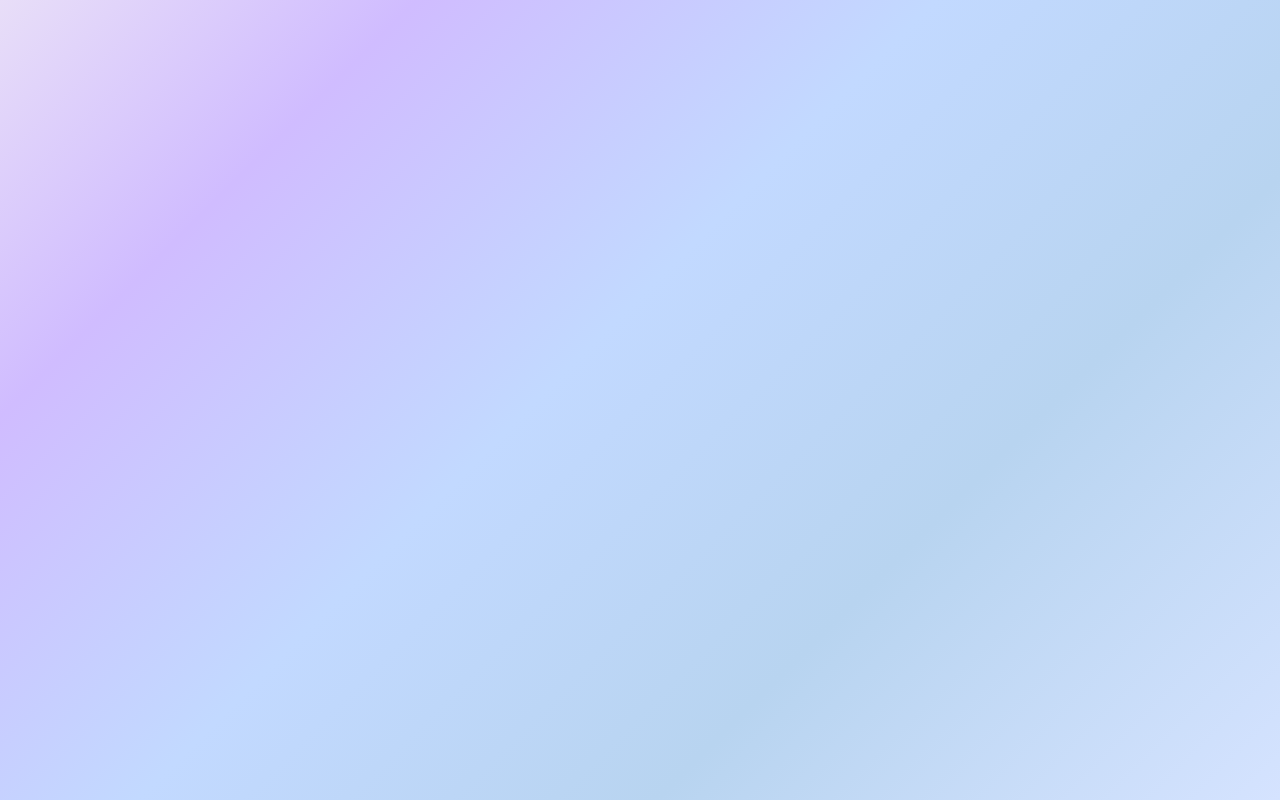
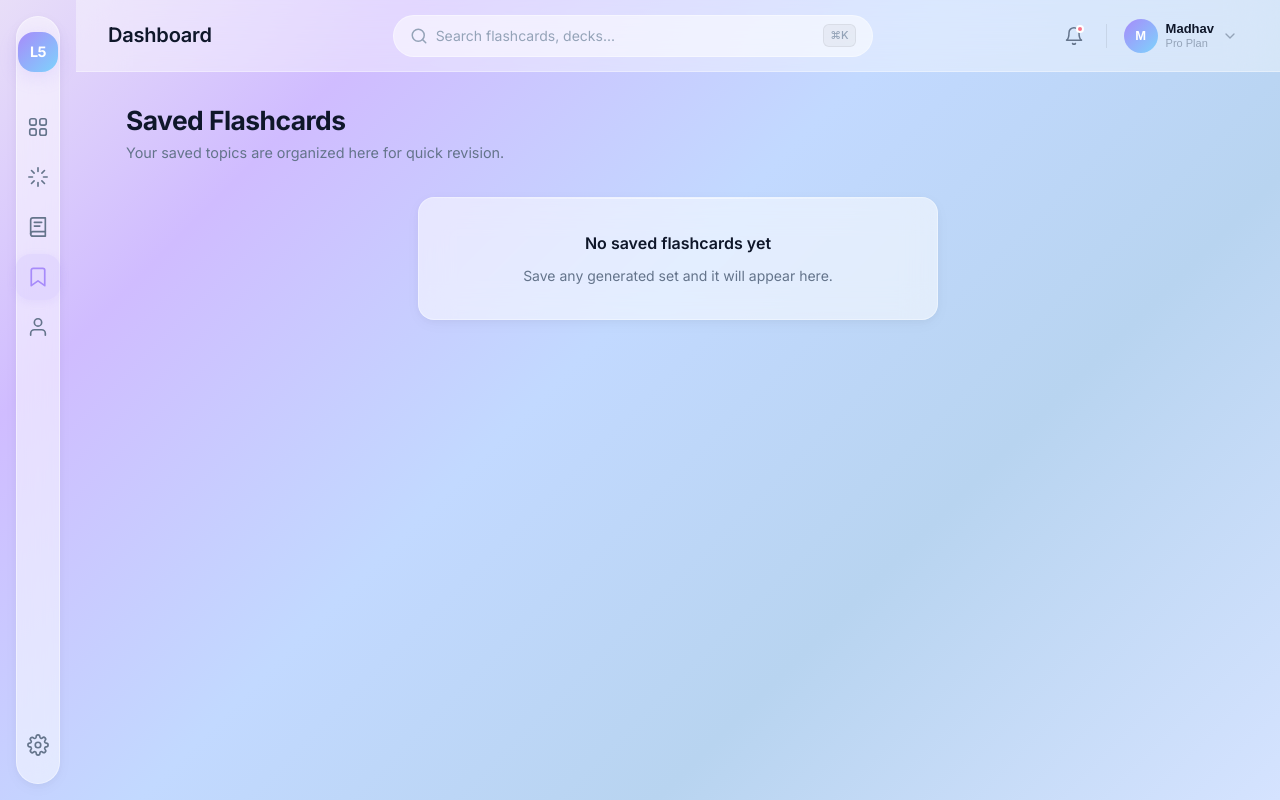
Before and after one commit to manav-gill/learnin5-ai-flashcards, a React (Vite) app in the folder frontend/: page /saved in a window 1280 px wide. Before the commit this address had no page. Built offline with nearby package versions, Linux system fonts and the light colour scheme.

Commit message:
feat: implement saved flashcards feature with local storage management and UI components

```diff
--- a/frontend/src/App.jsx
+++ b/frontend/src/App.jsx
@@ -5,16 +5,32 @@ import Sidebar from './components/Sidebar';
 import Navbar from './components/Navbar';
 import Dashboard from './pages/Dashboard';
 import LandingPage from './pages/LandingPage';
+import SavedFlashcards from './pages/SavedFlashcards';
+
+const NAV_ROUTES = {
+  dashboard: '/dashboard',
+  saved: '/saved',
+};
 
 // Main Application Layout (Sidebar + Content)
-function AppLayout() {
+function AppLayout({ activeItem = 'dashboard', children }) {
+  const navigate = useNavigate();
+
+  const handleSidebarNavigate = (itemId) => {
+    const route = NAV_ROUTES[itemId];
+
+    if (route) {
+      navigate(route);
+    }
+  };
+
   return (
     <div className="app-layout">
-      <Sidebar />
+      <Sidebar activeItem={activeItem} onNavigate={handleSidebarNavigate} />
       <div className="app-body">
         <Navbar />
         <main className="app-main">
-          <Dashboard />
+          {children}
         </main>
       </div>
     </div>
@@ -27,7 +43,22 @@ export default function App() {
   return (
     <Routes>
       <Route path="/" element={<LandingPage onGetStarted={() => navigate('/dashboard')} />} />
-      <Route path="/dashboard" element={<AppLayout />} />
+      <Route
+        path="/dashboard"
+        element={(
+          <AppLayout activeItem="dashboard">
+            <Dashboard />
+          </AppLayout>
+        )}
+      />
+      <Route
+        path="/saved"
+        element={(
+          <AppLayout activeItem="saved">
+            <SavedFlashcards />
+          </AppLayout>
+        )}
+      />
     </Routes>
   );
 }
--- a/frontend/src/components/Sidebar.jsx
+++ b/frontend/src/components/Sidebar.jsx
@@ -1,4 +1,3 @@
-import { useState } from 'react';
 import './Sidebar.css';
 
 const NAV_ITEMS = [
@@ -56,10 +55,7 @@ const NAV_ITEMS = [
 ];
 
 export default function Sidebar({ activeItem = 'dashboard', onNavigate }) {
-  const [active, setActive] = useState(activeItem);
-
   const handleClick = (id) => {
-    setActive(id);
     onNavigate?.(id);
   };
 
@@ -75,7 +71,7 @@ export default function Sidebar({ activeItem = 'dashboard', onNavigate }) {
         {NAV_ITEMS.map((item) => (
           <button
             key={item.id}
-            className={`sidebar__nav-item ${active === item.id ? 'sidebar__nav-item--active' : ''}`}
+            className={`sidebar__nav-item ${activeItem === item.id ? 'sidebar__nav-item--active' : ''}`}
             onClick={() => handleClick(item.id)}
             title={item.label}
             aria-label={item.label}
--- a/frontend/src/pages/Dashboard.jsx
+++ b/frontend/src/pages/Dashboard.jsx
@@ -130,6 +130,57 @@ const GENERATED_FLASHCARDS = [
   },
 ];
 
+const SAVED_FLASHCARDS_STORAGE_KEY = 'learnin5_saved_flashcards';
+
+const readStoredSavedTopics = () => {
+  if (typeof window === 'undefined') {
+    return [];
+  }
+
+  try {
+    const rawValue = window.localStorage.getItem(SAVED_FLASHCARDS_STORAGE_KEY);
+
+    if (!rawValue) {
+      return [];
+    }
+
+    const parsedValue = JSON.parse(rawValue);
+    return Array.isArray(parsedValue) ? parsedValue : [];
+  } catch {
+    return [];
+  }
+};
+
+const persistSavedTopic = (flashcards) => {
+  if (!Array.isArray(flashcards) || flashcards.length === 0 || typeof window === 'undefined') {
+    return;
+  }
+
+  const firstCard = flashcards[0];
+  const topicName = typeof firstCard?.title === 'string' && firstCard.title.trim()
+    ? firstCard.title.trim()
+    : 'Generated topic';
+  const previewText = typeof firstCard?.explanation === 'string' && firstCard.explanation.trim()
+    ? firstCard.explanation.trim()
+    : 'Review this saved flashcard set any time.';
+
+  const savedTopic = {
+    id: `saved-${Date.now()}`,
+    topic: topicName,
+    preview: previewText,
+    savedAt: new Date().toISOString(),
+  };
+
+  const existingTopics = readStoredSavedTopics().filter((item) => item && typeof item === 'object');
+  const nextTopics = [savedTopic, ...existingTopics].slice(0, 24);
+
+  try {
+    window.localStorage.setItem(SAVED_FLASHCARDS_STORAGE_KEY, JSON.stringify(nextTopics));
+  } catch {
+    // Keep UI responsive even when localStorage is unavailable.
+  }
+};
+
 export default function Dashboard() {
   const hasGeneratedFlashcards = GENERATED_FLASHCARDS.length === 5;
   const [isSaving, setIsSaving] = useState(false);
@@ -157,6 +208,7 @@ export default function Dashboard() {
     setIsSaving(true);
 
     window.setTimeout(() => {
+      persistSavedTopic(GENERATED_FLASHCARDS);
       setIsSaving(false);
       setSaveSuccess(true);
     }, 550);
--- /dev/null
+++ b/frontend/src/pages/SavedFlashcards.css
@@ -0,0 +1,127 @@
+/* ============================================================
+   Saved Flashcards Page
+   ============================================================ */
+
+.saved-flashcards-page {
+  animation: fadeIn var(--transition-slow) ease-out;
+}
+
+.saved-flashcards-page__header {
+  margin-bottom: var(--space-xl);
+}
+
+.saved-flashcards-page__title {
+  font-size: 1.65rem;
+  font-weight: 700;
+  color: var(--text-primary);
+  letter-spacing: -0.02em;
+  margin-bottom: var(--space-xs);
+}
+
+.saved-flashcards-page__subtitle {
+  color: var(--text-secondary);
+  font-size: 0.9rem;
+}
+
+.saved-topics-grid {
+  display: grid;
+  grid-template-columns: repeat(2, minmax(0, 1fr));
+  gap: var(--space-md);
+}
+
+.saved-topic-card {
+  display: flex;
+  flex-direction: column;
+  gap: var(--space-md);
+  min-height: 210px;
+}
+
+.saved-topic-card__top {
+  display: flex;
+  align-items: flex-start;
+  justify-content: space-between;
+  gap: var(--space-sm);
+}
+
+.saved-topic-card__name {
+  font-size: 1rem;
+  font-weight: 600;
+  color: var(--text-primary);
+  line-height: 1.35;
+}
+
+.saved-topic-card__date {
+  flex-shrink: 0;
+  font-size: 0.75rem;
+  color: var(--text-secondary);
+  background: rgba(125, 211, 252, 0.14);
+  border: 1px solid rgba(125, 211, 252, 0.28);
+  border-radius: var(--radius-full);
+  padding: 6px 10px;
+}
+
+.saved-topic-card__preview {
+  font-size: 0.875rem;
+  color: var(--text-secondary);
+  line-height: 1.6;
+  display: -webkit-box;
+  -webkit-box-orient: vertical;
+  -webkit-line-clamp: 3;
+  overflow: hidden;
+}
+
+.saved-topic-card__actions {
+  margin-top: auto;
+  display: flex;
+  justify-content: flex-start;
+}
+
+.saved-topic-card__view-btn {
+  background: rgba(167, 139, 250, 0.16);
+  border: 1px solid rgba(124, 58, 237, 0.35);
+  color: #5B21B6;
+  box-shadow: none;
+}
+
+.saved-topic-card__view-btn:hover {
+  background: rgba(167, 139, 250, 0.24);
+  border-color: rgba(124, 58, 237, 0.48);
+  color: #4C1D95;
+  box-shadow: 0 6px 18px rgba(124, 58, 237, 0.12);
+}
+
+.saved-flashcards-page__empty {
+  text-align: center;
+  max-width: 520px;
+  margin: 0 auto;
+  padding: var(--space-xl);
+}
+
+.saved-flashcards-page__empty-title {
+  color: var(--text-primary);
+  font-size: 1rem;
+  font-weight: 600;
+  margin-bottom: 6px;
+}
+
+.saved-flashcards-page__empty-subtitle {
+  color: var(--text-secondary);
+  font-size: 0.875rem;
+}
+
+@media (max-width: 960px) {
+  .saved-topics-grid {
+    grid-template-columns: 1fr;
+  }
+}
+
+@media (max-width: 640px) {
+  .saved-flashcards-page__title {
+    font-size: 1.35rem;
+  }
+
+  .saved-topic-card__top {
+    flex-direction: column;
+    align-items: flex-start;
+  }
+}
--- /dev/null
+++ b/frontend/src/pages/SavedFlashcards.jsx
@@ -0,0 +1,96 @@
+import { useState } from 'react';
+import GlassCard from '../components/GlassCard';
+import Button from '../components/Button';
+import './SavedFlashcards.css';
+
+const SAVED_FLASHCARDS_STORAGE_KEY = 'learnin5_saved_flashcards';
+
+const formatSavedDate = (isoDate) => {
+  const date = new Date(isoDate);
+
+  if (Number.isNaN(date.getTime())) {
+    return 'Unknown date';
+  }
+
+  return date.toLocaleDateString(undefined, {
+    day: 'numeric',
+    month: 'short',
+    year: 'numeric',
+  });
+};
+
+const loadSavedTopics = () => {
+  if (typeof window === 'undefined') {
+    return [];
+  }
+
+  try {
+    const rawValue = window.localStorage.getItem(SAVED_FLASHCARDS_STORAGE_KEY);
+
+    if (!rawValue) {
+      return [];
+    }
+
+    const parsedValue = JSON.parse(rawValue);
+
+    if (!Array.isArray(parsedValue)) {
+      return [];
+    }
+
+    return parsedValue
+      .filter((item) => item && typeof item === 'object')
+      .map((item, index) => ({
+        id: typeof item.id === 'string' ? item.id : `saved-topic-${index}`,
+        topic: typeof item.topic === 'string' && item.topic.trim() ? item.topic.trim() : 'Untitled topic',
+        preview: typeof item.preview === 'string' && item.preview.trim()
+          ? item.preview.trim()
+          : 'No preview available yet.',
+        savedAt: typeof item.savedAt === 'string' ? item.savedAt : '',
+      }));
+  } catch {
+    return [];
+  }
+};
+
+export default function SavedFlashcards() {
+  const [savedTopics] = useState(() => loadSavedTopics());
+
+  return (
+    <div className="saved-flashcards-page">
+      <header className="saved-flashcards-page__header animate-fade-in">
+        <h1 className="saved-flashcards-page__title">Saved Flashcards</h1>
+        <p className="saved-flashcards-page__subtitle">
+          Your saved topics are organized here for quick revision.
+        </p>
+      </header>
+
+      {savedTopics.length === 0 ? (
+        <GlassCard className="saved-flashcards-page__empty" compact>
+          <p className="saved-flashcards-page__empty-title">No saved flashcards yet</p>
+          <p className="saved-flashcards-page__empty-subtitle">
+            Save any generated set and it will appear here.
+          </p>
+        </GlassCard>
+      ) : (
+        <section className="saved-topics-grid stagger-children">
+          {savedTopics.map((topic) => (
+            <GlassCard key={topic.id} className="saved-topic-card" hoverable>
+              <div className="saved-topic-card__top">
+                <h3 className="saved-topic-card__name">{topic.topic}</h3>
+                <span className="saved-topic-card__date">{formatSavedDate(topic.savedAt)}</span>
+              </div>
+
+              <p className="saved-topic-card__preview">{topic.preview}</p>
+
+              <div className="saved-topic-card__actions">
+                <Button variant="secondary" size="sm" className="saved-topic-card__view-btn">
+                  View
+                </Button>
+              </div>
+            </GlassCard>
+          ))}
+        </section>
+      )}
+    </div>
+  );
+}
```
